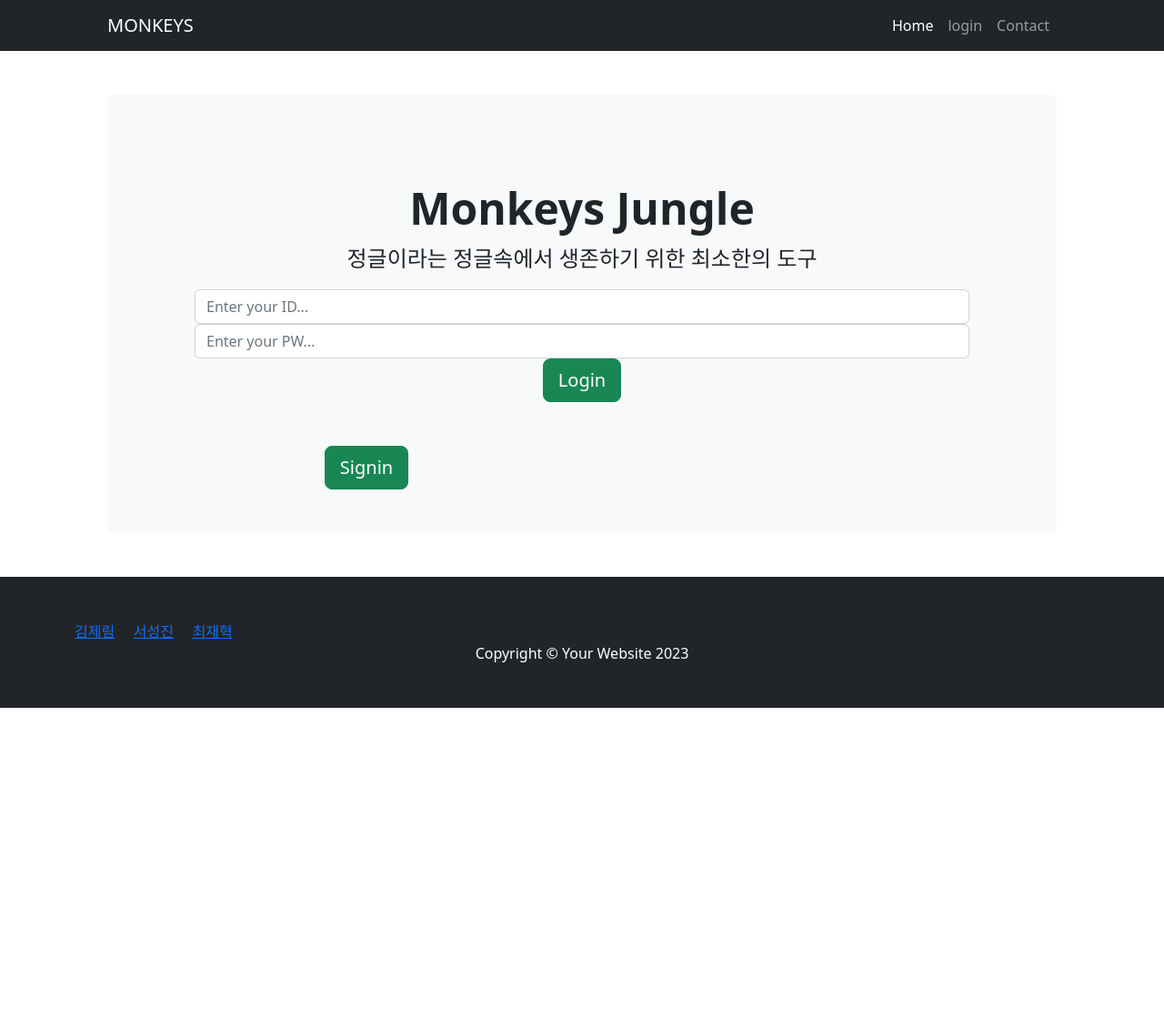
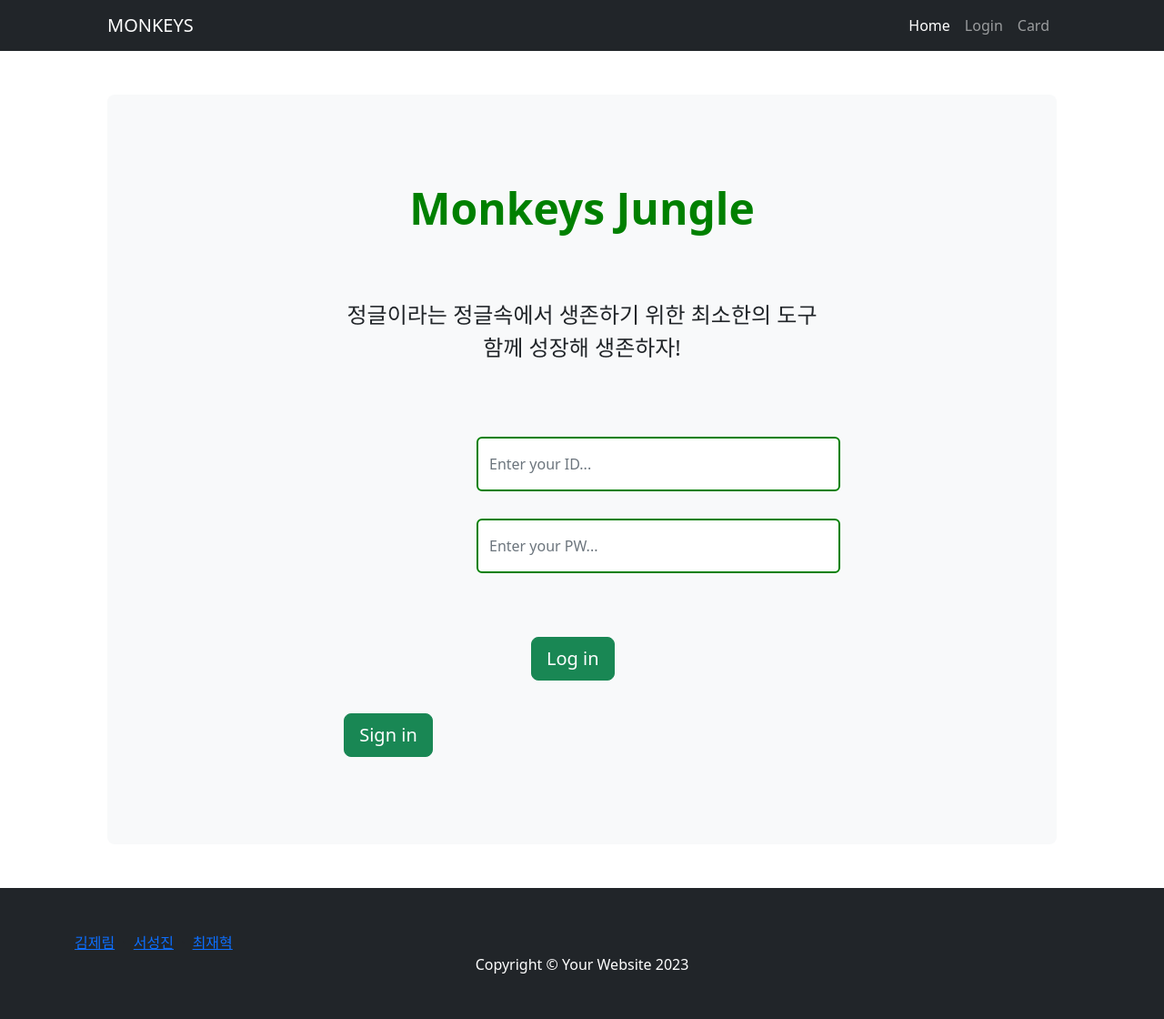
Before and after one commit to jerry-1211/monkeys_jungle, a Flask app: page /login in a window 1280 px wide. Shown: the whole page at 91% size. Before the commit the page ends 778 px from the top, so only its background shows below. Run offline with Flask 3, Linux system fonts and the light colour scheme; some libraries are stand-ins or nearby versions.

Commit message:
zzzz
zzzzz

```diff
--- a/app.py
+++ b/app.py
@@ -3,9 +3,10 @@ import datetime
 import os
 import cv2
 import numpy as np
+import jwt
 
 
-from flask import Flask,redirect,render_template,url_for,jsonify
+from flask import Flask,redirect,render_template,url_for,jsonify, make_response
 from flask import request,flash,session,abort
 from flask import Response, stream_with_context
 
@@ -13,17 +14,25 @@ from flask import Response, stream_with_context
 from DB_handler import DBModule
 
 app = Flask(__name__)
+app.config['SECRET_KEY'] = 'monkeysJungle'
 DB = DBModule()
 
 
 @app.route("/")
 def index():
-    return render_template("index.html")
+    token = request.cookies.get('token')
+    user_data = verify_token(token) if token else None
+    return render_template("index.html", logged_in=bool(user_data))
 
 @app.route("/signin")
 def signin():
     return render_template("signin.html")
 
+@app.route("/login")
+def login():
+    token = request.cookies.get('token')
+    user_data = verify_token(token) if token else None
+    return render_template("login.html", logged_in=bool(user_data))
 
 @app.route("/signin_done",methods=["POST"])
 def signin_done():
@@ -44,27 +53,105 @@ def signin_done():
     DB.signin(name,userId,pwd,phoneNumber,q1,q2,q3,q4,q5,q6,q7,q8,q9,q10)
     return redirect(url_for("login"))
 
+# 토큰 검증을 위한 데코레이터
+def token_required(func):
+    @wraps(func)
+    def decorated(*args, **kwargs):
+        token = request.args.get('token')
+        if not token:
+            return jsonify({'Alert': 'Token missing'}), 403
 
-@app.route("/login")
-def login():
+        try:
+            # payload = jwt.decode(token, app.config['SECRET_KEY'], algorithms=["HS256"])
+            print("############################################")
+            # print(payload)
+            print("############################################")
+        except :
+            return jsonify({'Alert': 'Missing'}), 403
+        return func(*args, **kwargs)
+    return decorated
 
-    #  jwt 조건문
-    return render_template("login.html")
+# JWT 토큰 생성 함수
+def generate_token(user_id):
+    token = jwt.encode({
+        'user': user_id,
+        # 토큰 만료 시간 설정
+        'exp': datetime.datetime.utcnow() + datetime.timedelta(hours=1)
+    }, app.config['SECRET_KEY'], algorithm="HS256")
+    return token
 
-@app.route("/login_done")
+@app.route("/login_done", methods=['POST'])
 def login_done():
-    uid = request.args.get("signin_id")
-    pwd = request.args.get("signin_pwd")
 
+    username = request.form.get('login_id')
+    password = request.form.get('login_pwd')
 
-    #  jwt 조건문
+    # None 체크 추가
+    if username is None or password is None:
+        return jsonify({'Alert': '아이디, 비밀번호를 입력하세요.'}), 400
 
-    return render_template("login.html")
+    # 입력하지 않았을때
+    if not username or not password:
+        return jsonify({'Alert': '아이디,비밀번호를 입력하세요.'}), 400
 
+    # 비밀번호 관련
+    valid_state = DB.findPassword(username,password)
 
+    # 사용자 정보가 없는 경우 처리
+    if valid_state is None:
+        return jsonify({'Alert': '사용자 정보가 없습니다.'}), 404
 
+    # 비밀번호 오류인 경우 처리
+    if valid_state:
+        return jsonify({'Alert': '비밀번호 오류입니다.'}), 401
 
+    # 토큰 생성
+    token = generate_token(username)
+    print(token)
 
+    # 응답을 생성하고 쿠키에 토큰을 저장
+    response = make_response(redirect(url_for('index')))
+    response.set_cookie('token', token)
+
+    return response
+
+def verify_token(token):
+    # JWT 토큰을 검증하고 유효성을 확인하는 함수.
+    if not token:
+        return None, {'Alert': '권한이 없습니다.'}, 403
+
+    try:
+        # Bearer 토큰 형식인 경우 'Bearer '를 제거
+        if token.startswith("Bearer "):
+            token = token.split(" ")[1]
+
+        # JWT 디코딩
+        data = jwt.decode(token, app.config['SECRET_KEY'], algorithms=["HS256"])
+        return data, None, None
+    except jwt.ExpiredSignatureError:
+        return None, {'Alert': '권한이 없습니다.'}, 403
+    except jwt.InvalidTokenError:
+        return None, {'Alert': '유효하지 않습니다.'}, 403
+
+@app.route('/protected', methods=['GET'])
+def protected():
+    # Authorization 헤더에서 토큰 가져오기
+    token = request.headers.get('Authorization')
+
+    # 토큰 검증
+    data, error_response, status_code = verify_token(token)
+
+    if error_response:
+        return jsonify(error_response), status_code
+
+    # 성공적인 인증 후 응답
+    return jsonify({'message': 'This is a protected route.', 'user': data['user']}), 200
+
+@app.route("/logout")
+def logout():
+    response = make_response(redirect(url_for('login')))
+    response.set_cookie('token', '', expires=0)  # 쿠키에서 토큰 삭제
+    return response
 
 
 if __name__ == "__main__":
--- a/templates/base.html
+++ b/templates/base.html
@@ -23,15 +23,19 @@
 <body>
     <nav class="navbar navbar-expand-lg navbar-dark bg-dark">
         <div class="container px-lg-5">
-            <a class="navbar-brand" href="#!">MONKEYS</a>
+            <a class="navbar-brand" href="{{ url_for('index') }}">MONKEYS</a>
             <button class="navbar-toggler" type="button" data-bs-toggle="collapse"
                 data-bs-target="#navbarSupportedContent" aria-controls="navbarSupportedContent" aria-expanded="false"
                 aria-label="Toggle navigation"><span class="navbar-toggler-icon"></span></button>
             <div class="collapse navbar-collapse" id="navbarSupportedContent">
                 <ul class="navbar-nav ms-auto mb-2 mb-lg-0">
-                    <li class="nav-item"><a class="nav-link active" aria-current="page" href="#!">Home</a></li>
-                    <li class="nav-item"><a class="nav-link" href="/login">login</a></li>
-                    <li class="nav-item"><a class="nav-link" href="/monkeys">Contact</a></li>
+                    <li class="nav-item"><a class="nav-link active" aria-current="page" href="{{ url_for('index') }}">Home</a></li>
+                    {% if logged_in %}
+                        <li class="nav-item"><a class="nav-link" href="{{ url_for('logout') }}">Logout</a></li>
+                    {% else %}
+                        <li class="nav-item"><a class="nav-link" href="{{ url_for('login') }}">Login</a></li>
+                    {% endif %}
+                    <li class="nav-item"><a class="nav-link" href="/monkeys">Card</a></li>
                 </ul>
             </div>
         </div>
--- a/templates/login.html
+++ b/templates/login.html
@@ -1,3 +1,38 @@
+<style>
+    .mainTitle {
+        color: green;
+    }
+    .subTitle {
+        margin-top: 70px;
+    }
+    #login_id {
+        width: 400px;
+        height: 60px;
+        margin-bottom: 30px;
+        margin-top: 80px;
+        border: 2px solid green;
+        margin-left: 310px;
+    }
+    #login_pwd {
+        width: 400px;
+        height: 60px;
+        border: 2px solid green;
+        margin-left: 310px;
+        margin-bottom: 50px;
+    }
+    .loginBtn {
+        margin-top: 20px;
+    }
+    .loginPageBtn {
+        display: flex;
+        margin-left: 370px;
+    }
+</style>
+
+
+
+
+
 
     <body>
         {% extends "base.html" %}
@@ -11,20 +46,23 @@
                 <div class="p-4 p-lg-5 bg-light rounded-3 text-center">
                     <div class="m-4 m-lg-5">
                         <h1 class="mainTitle display-5 fw-bold">Monkeys Jungle</h1>
-                        <p class="subTitle fs-4">정글이라는 정글속에서 생존하기 위한 최소한의 도구</p>
+                        <p class="subTitle fs-4">정글이라는 정글속에서 생존하기 위한 최소한의 도구
+                            <br>함께 성장해 생존하자!</p>
 
 
-                        <form action="{{url_for('login_done')}}" method="get">
-                            <input class="form-control" name="signin_id" id="signin_id" type="text"
-                                placeholder="Enter your ID..." data-sb-validations="required" />
-                            <input class=" form-control" name="signin_pwd" id="signin_pwd" type="password"
-                                placeholder="Enter your PW..." data-sb-validations="required" />
-                            <button type="submit" class="signin btn  loginBtn btn btn-success btn-lg">Login</button>
-                            </div>
-                        </form>
+                            <form action="{{url_for('login_done')}}" method="POST">
+                                <input class="form-control" name="login_id" id="login_id" type="text"
+                                    placeholder="Enter your ID..." data-sb-validations="required" />
+                                <input class="form-control" name="login_pwd" id="login_pwd" type="password"
+                                    placeholder="Enter your PW..." data-sb-validations="required" />
+
+                                <div class="loginPageBtn">
+                                    <button type="submit" class="signin btn loginBtn btn btn-success btn-lg">Log in</button>
+                                </div>
+                            </form>
 
                         <div class="col-lg-6 sigin-wd">
-                            <a href="{{ url_for('signin') }}" class="signin btn loginBtn btn btn-success btn-lg">Signin</a>
+                            <a href="{{ url_for('signin') }}" class="signin btn loginBtn btn btn-success btn-lg">Sign in</a>
                         </div>
 
                     </div>
```
Also changed, not shown: DB_handler.py (+13 -25 lines), static/css/join.css (+2 -17 lines), static/css/login.css (deleted, +0 -20 lines), templates/index.html (+11 -94 lines), templates/signin.html (+15 -7 lines).
